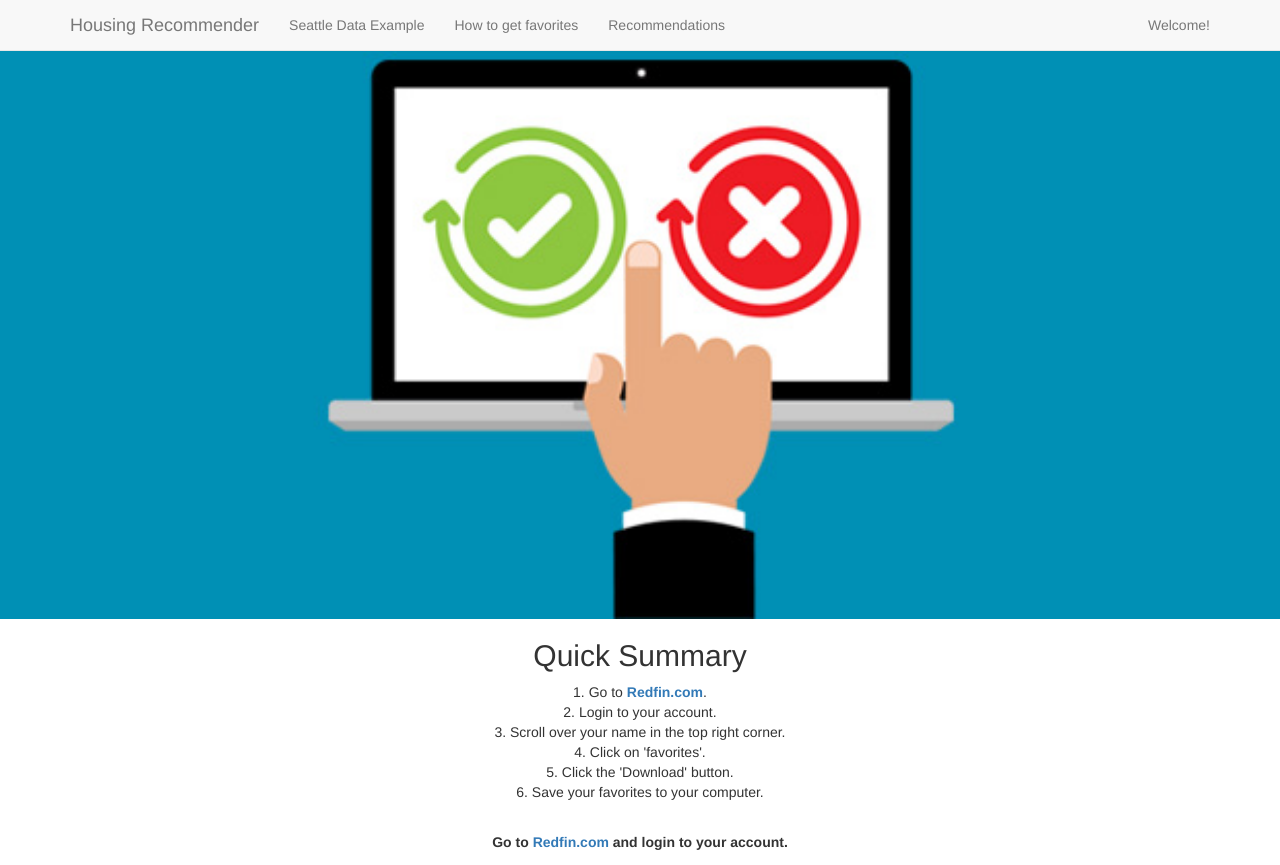
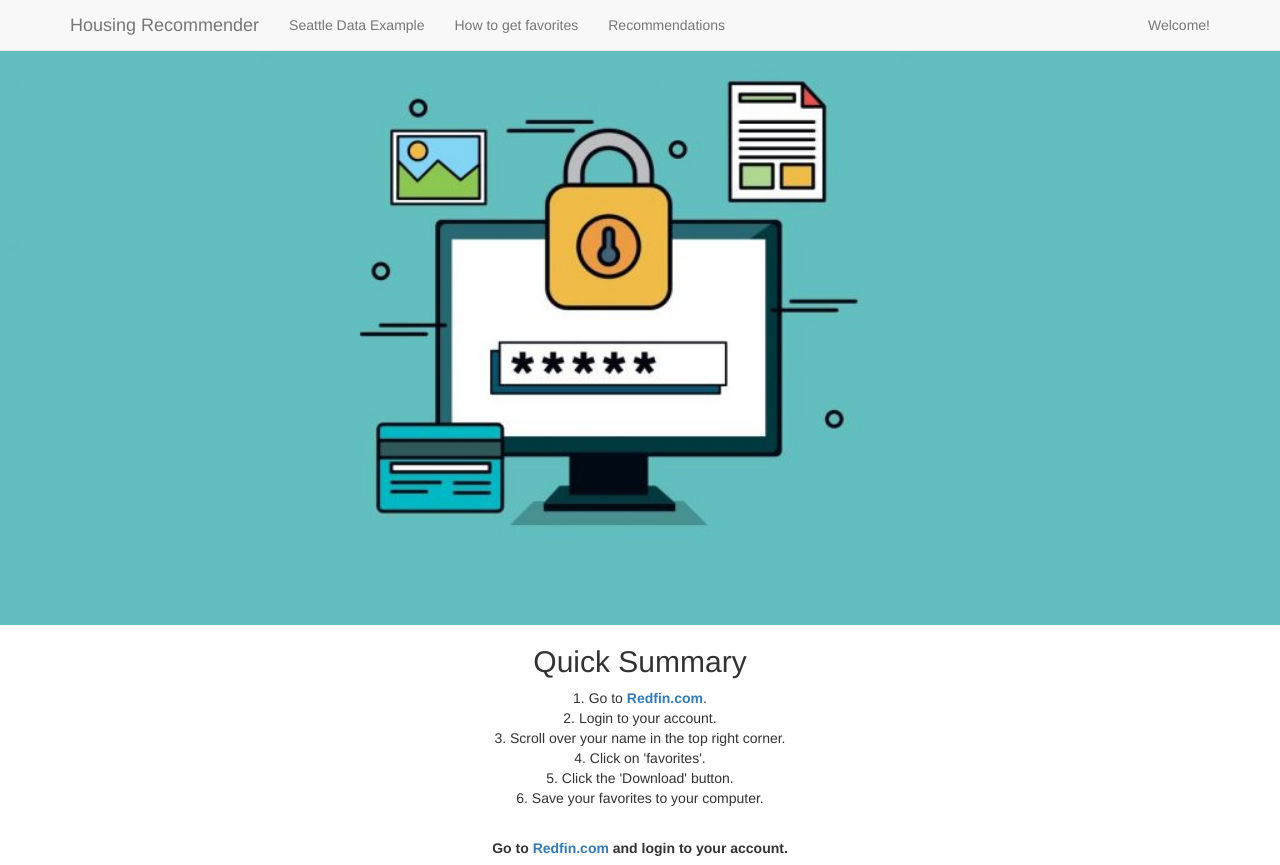
Before and after one commit to ereppond/housing-recommender, a Flask app: page /favorites in a window 1280 px wide. Shown: the top 865 px of the page. Run offline with Flask 2, Linux system fonts and the light colour scheme; some libraries are stand-ins or nearby versions.

Commit message:
new picture for header

```diff
--- a/templates/favorites.html
+++ b/templates/favorites.html
@@ -13,7 +13,7 @@
   </head>
 
   <body>
-  	<img src="{{url_for('static', filename='howto.jpg')}}" style="width:100%; height:auto; margin:0 auto;"/>
+  	<img src="{{url_for('static', filename='howto1.jpg')}}" style="width:100%; height:auto; margin:0 auto;"/>
 
     <!-- Static navbar -->
     <nav class="navbar navbar-default navbar-fixed-top">
```
Also changed, not shown: static/howto1.jpg (added).
